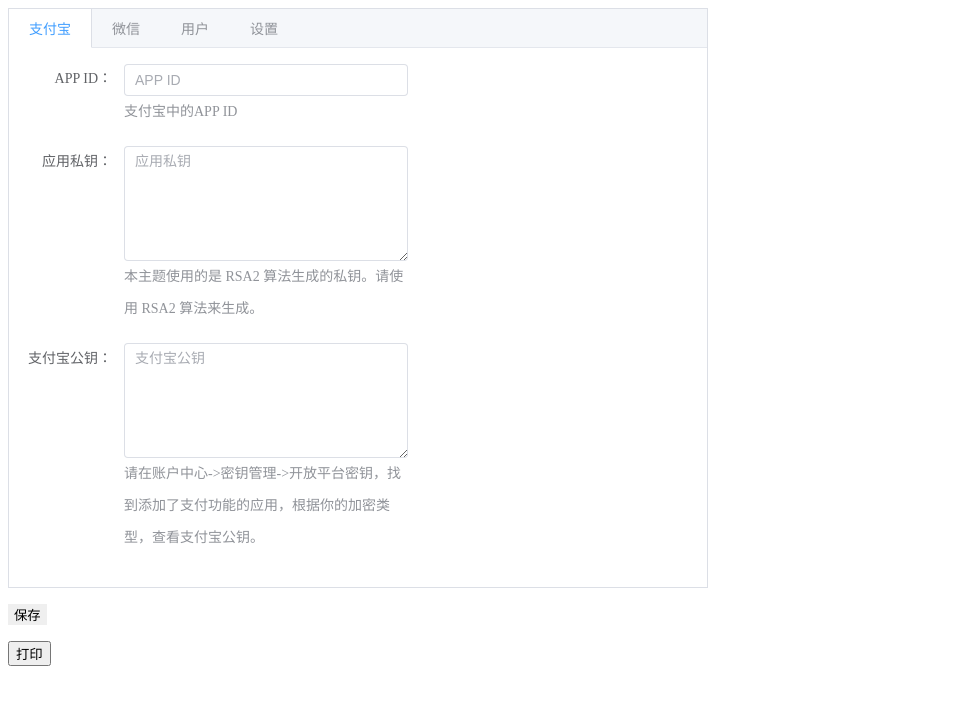
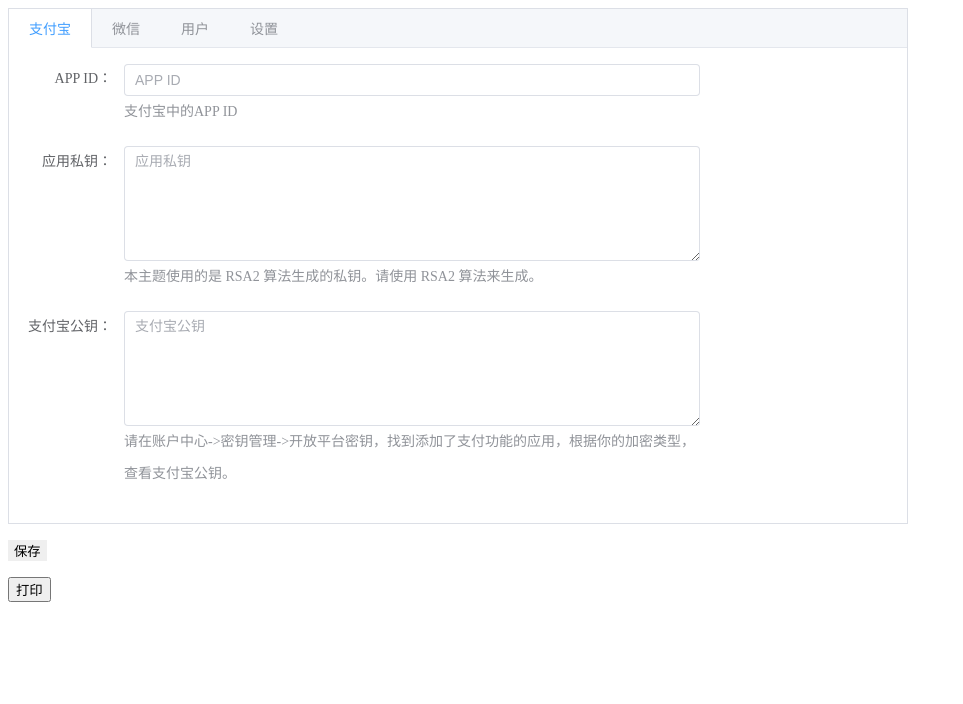
Before and after one commit to npcink/npcink-pay-refund, a Vue app in the folder vite/: page / in a window 1280 px wide. Shown: the top 704 px of the page, without its empty margins (0-963 px from the left). Built offline with nearby package versions, Linux system fonts and the light colour scheme; no server answers.

Commit message:
调整样式

```diff
--- a/vite/components.d.ts
+++ b/vite/components.d.ts
@@ -21,7 +21,6 @@
     ElTabs: typeof import('element-plus/es')['ElTabs']
     ElText: typeof import('element-plus/es')['ElText']
     HelloWorld: typeof import('./src/components/HelloWorld.vue')['default']
-    Test: typeof import('./src/components/test.vue')['default']
     User: typeof import('./src/components/user.vue')['default']
     Wx: typeof import('./src/components/wx.vue')['default']
     Zfb: typeof import('./src/components/zfb.vue')['default']
--- a/vite/src/App.vue
+++ b/vite/src/App.vue
@@ -59,7 +59,7 @@
 
 <style scoped>
 .tabCard {
-  max-width: 700px;
+  max-width: 900px;
 }
 .tabCard :deep(input) {
   border: none;
--- a/vite/src/components/config.vue
+++ b/vite/src/components/config.vue
@@ -12,7 +12,7 @@
   <h3>删除插件的同时</h3>
   <el-form :model="form" label-width="200px">
     <el-form-item label="删除数据库">
-      <el-col :span="12">
+      <el-col :span="18">
         <el-switch
           v-model="form.mysql"
           active-value="1"
@@ -22,7 +22,7 @@
       </el-col>
     </el-form-item>
     <el-form-item label="清空设置选项">
-      <el-col :span="12">
+      <el-col :span="18">
         <el-switch
           v-model="form.config"
           active-value="1"
--- a/vite/src/components/user.vue
+++ b/vite/src/components/user.vue
@@ -55,9 +55,9 @@
 </script>
 
 <template>
-  <el-form label-width="100px">
+  <el-form label-width="auto">
     <el-form-item label="退款操作员：">
-      <el-col :span="12">
+      <el-col :span="18">
         <el-select
           v-model="active"
           multiple
@@ -79,7 +79,7 @@
       </el-col>
     </el-form-item>
     <el-form-item label="访问页面：">
-      <el-col :span="12">
+      <el-col :span="18">
         快捷配置：
         <el-button type="primary" size="default" round @click="configB2()">
           B2
@@ -126,6 +126,6 @@
 .delt {
   display: flex;
   align-items: center;
-  justify-content: flex-start;
+  justify-content: center;
 }
 </style>
--- a/vite/src/components/wx.vue
+++ b/vite/src/components/wx.vue
@@ -11,7 +11,7 @@
 <template>
   <el-form :model="form" label-width="100px">
     <el-form-item label="商户号：">
-      <el-col :span="12">
+      <el-col :span="18">
         <el-input
           v-model="form.mch_id"
           placeholder="微信支付商户号"
@@ -21,7 +21,7 @@
       </el-col>
     </el-form-item>
     <el-form-item label="证书序列号：">
-      <el-col :span="12">
+      <el-col :span="18">
         <el-input
           v-model="form.cert_api"
           :rows="2"
@@ -34,7 +34,7 @@
       </el-col>
     </el-form-item>
     <el-form-item label="商户私钥：">
-      <el-col :span="12">
+      <el-col :span="18">
         <el-input
           v-model="form.cert_key"
           :rows="2"
--- a/vite/src/components/zfb.vue
+++ b/vite/src/components/zfb.vue
@@ -11,13 +11,13 @@
 <template>
   <el-form :model="form" label-width="100px">
     <el-form-item label="APP ID：">
-      <el-col :span="12">
+      <el-col :span="18">
         <el-input show-password v-model="form.appid" placeholder="APP ID" />
         <el-text class="mx-1" type="info">支付宝中的APP ID</el-text>
       </el-col>
     </el-form-item>
     <el-form-item label="应用私钥：">
-      <el-col :span="12">
+      <el-col :span="18">
         <el-input
           v-model="form.private_key"
           :rows="5"
@@ -30,7 +30,7 @@
       </el-col>
     </el-form-item>
     <el-form-item label="支付宝公钥：">
-      <el-col :span="12">
+      <el-col :span="18">
         <el-input
           v-model="form.public_key"
           :rows="5"
```
